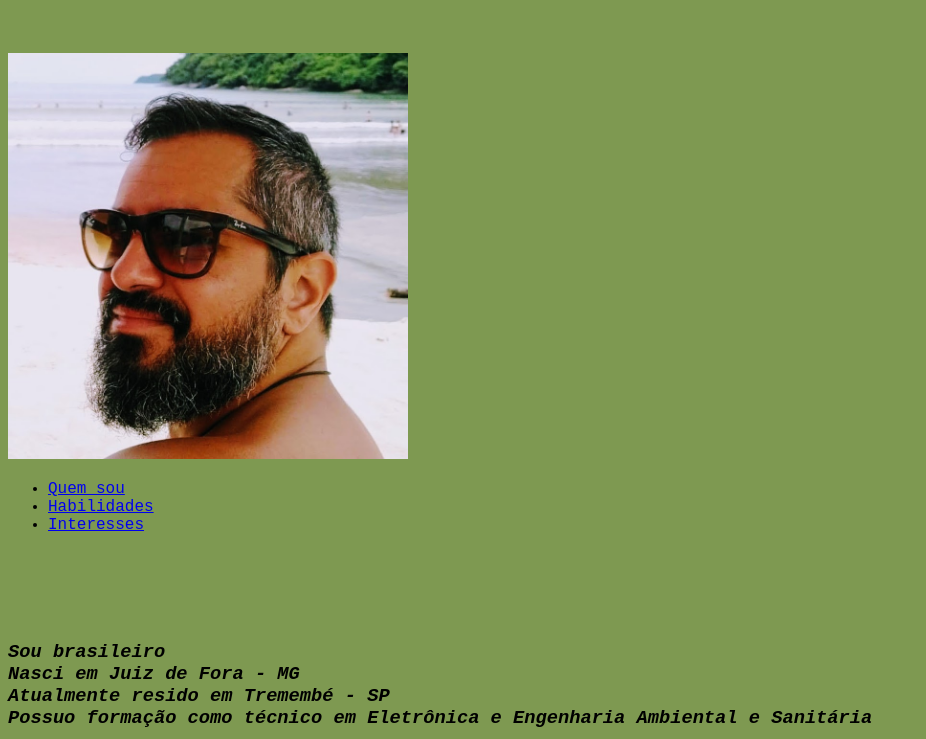
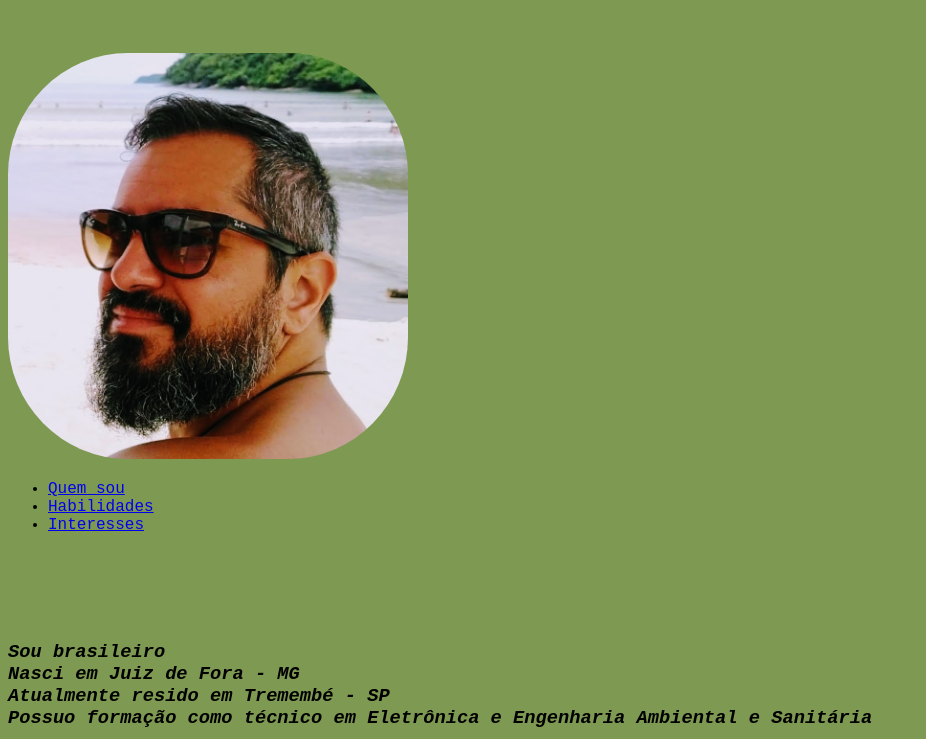
Before and after one commit to lima-bigs/lima-bigs.github.io, a plain HTML site: page index.html in a window 1280 px wide. Shown: the part 61-800 px from the top of the page, without its empty margins (0-926 px from the left). Drawn offline with Linux system fonts and the light colour scheme.

Commit message:
Efeito arredondado da borda da foto

```diff
--- a/index.html
+++ b/index.html
@@ -27,6 +27,9 @@
         }
         .Habilid-4{
             font-size:22px;
+        }
+        img{
+            border-radius: 30%;
         }
         }
     </style>
```
